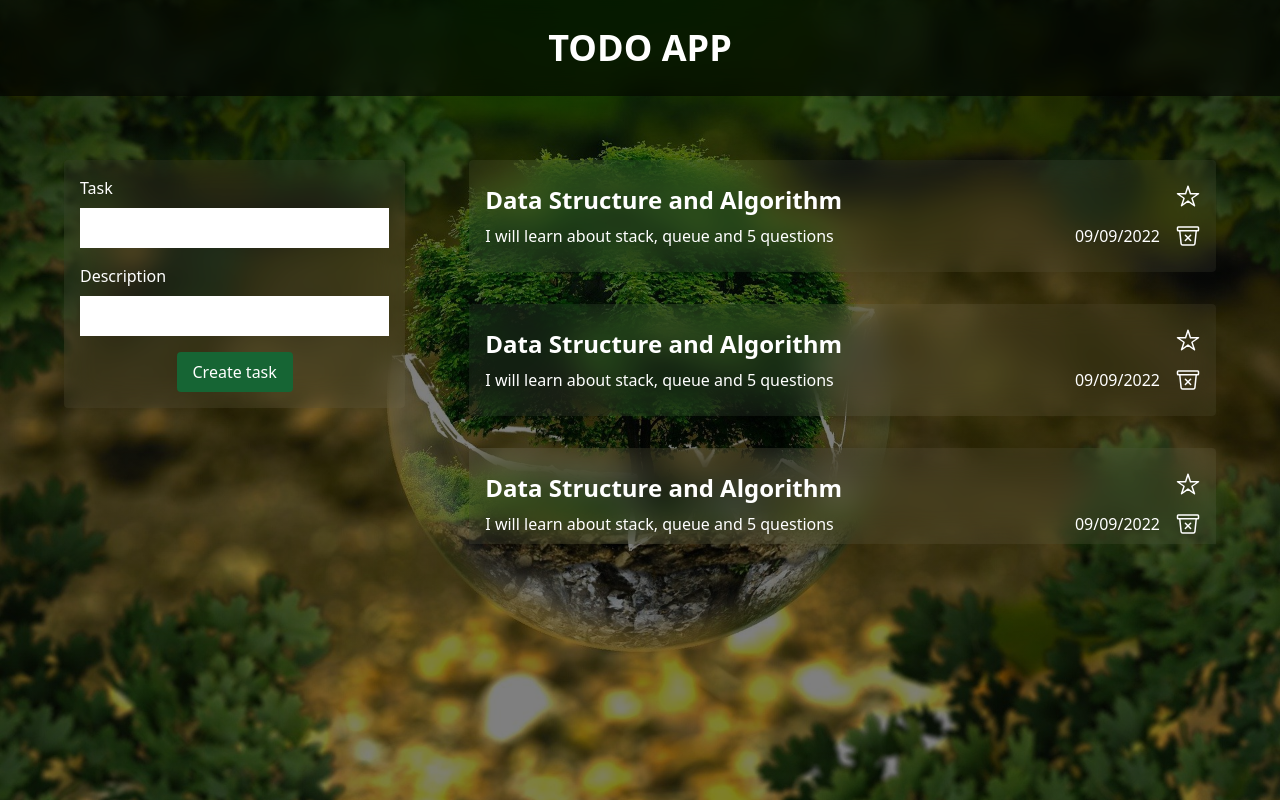
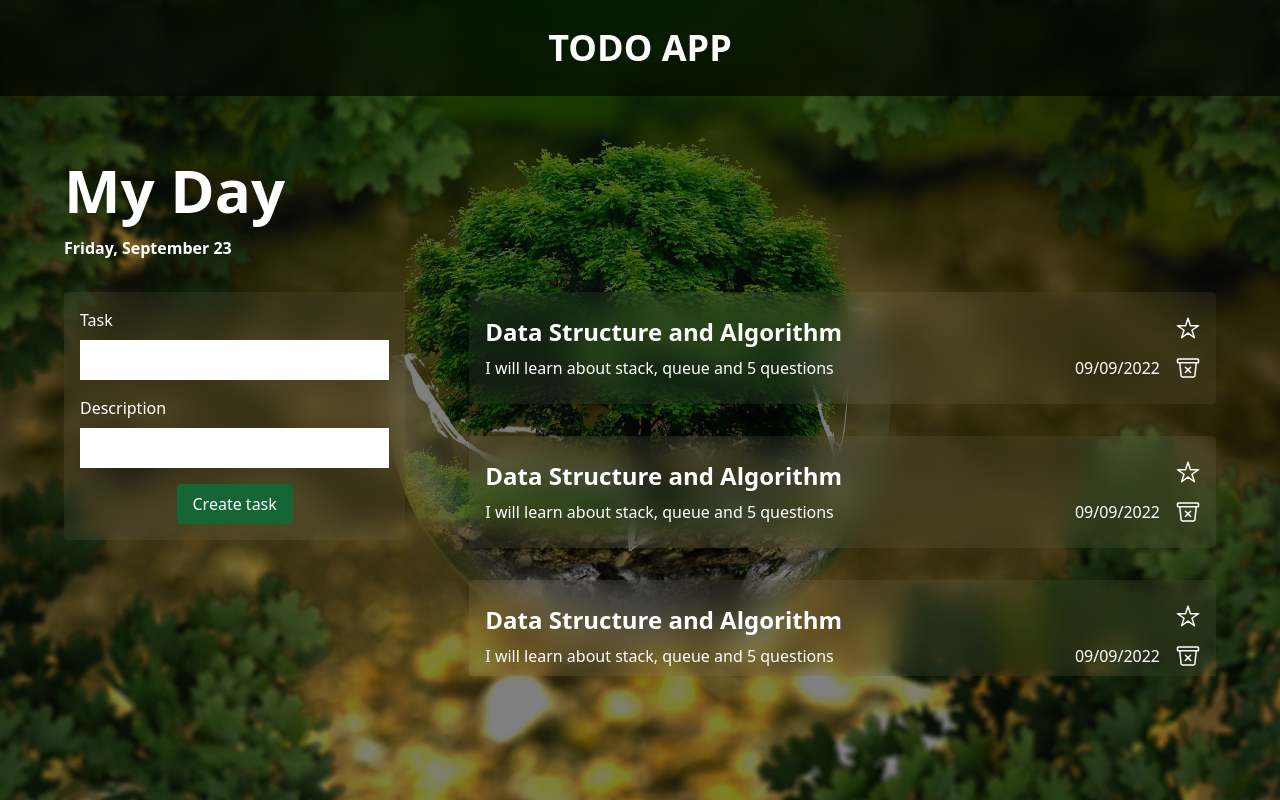
Before and after one commit to iamdikshit/to-do-app, a website: page index.html in a window 1280 px wide. Drawn offline with nearby package versions, Linux system fonts and the light colour scheme.

Commit message:
Hero head added

```diff
--- a/index.html
+++ b/index.html
@@ -29,6 +29,12 @@
     </header>
 
     <section class="hero px-8 md:px-16 py-16">
+      <div class="hero-head pb-8 flex flex-col gap-2 md:gap-4">
+        <h1 class="text-white text-3xl sm:text-4xl md:text-6xl font-bold">
+          My Day
+        </h1>
+        <p class="text-white font-bold">Friday, September 23</p>
+      </div>
       <div
         class="container mx-auto grid grid-cols-1 md:grid-cols-2 lg:grid-cols-3 gap-8 md:gap-16 items-start justify-center"
       >
@@ -74,7 +80,7 @@
                     I will learn about stack, queue and 5 questions
                   </p>
                 </div>
-                <div class="flex flex-col justify-center items-end gap-4">
+                <div class="flex flex-col justify-between items-end gap-4">
                   <ion-icon class="w-6 h-6" name="star-outline"></ion-icon>
                   <ion-icon class="w-6 h-6 hidden" name="star"></ion-icon>
                   <div class="flex items-center gap-4">
@@ -99,7 +105,7 @@
                     I will learn about stack, queue and 5 questions
                   </p>
                 </div>
-                <div class="flex flex-col justify-center items-end gap-4">
+                <div class="flex flex-col justify-between items-end gap-4">
                   <ion-icon class="w-6 h-6" name="star-outline"></ion-icon>
                   <ion-icon class="w-6 h-6 hidden" name="star"></ion-icon>
                   <div class="flex items-center gap-4">
@@ -123,7 +129,7 @@
                     I will learn about stack, queue and 5 questions
                   </p>
                 </div>
-                <div class="flex flex-col justify-center items-end gap-4">
+                <div class="flex flex-col justify-between items-end gap-4">
                   <ion-icon class="w-6 h-6" name="star-outline"></ion-icon>
                   <ion-icon class="w-6 h-6 hidden" name="star"></ion-icon>
                   <div class="flex items-center gap-4">
@@ -147,7 +153,7 @@
                     I will learn about stack, queue and 5 questions
                   </p>
                 </div>
-                <div class="flex flex-col justify-center items-end gap-4">
+                <div class="flex flex-col justify-between items-end gap-4">
                   <ion-icon class="w-6 h-6" name="star-outline"></ion-icon>
                   <ion-icon class="w-6 h-6 hidden" name="star"></ion-icon>
                   <div class="flex items-center gap-4">
@@ -170,7 +176,7 @@
                     I will learn about stack, queue and 5 questions
                   </p>
                 </div>
-                <div class="flex flex-col justify-center items-end gap-4">
+                <div class="flex flex-col justify-between items-end gap-4">
                   <ion-icon class="w-6 h-6" name="star-outline"></ion-icon>
                   <ion-icon class="w-6 h-6 hidden" name="star"></ion-icon>
                   <div class="flex items-center gap-4">
```
Also changed, not shown: dist/output.css.
